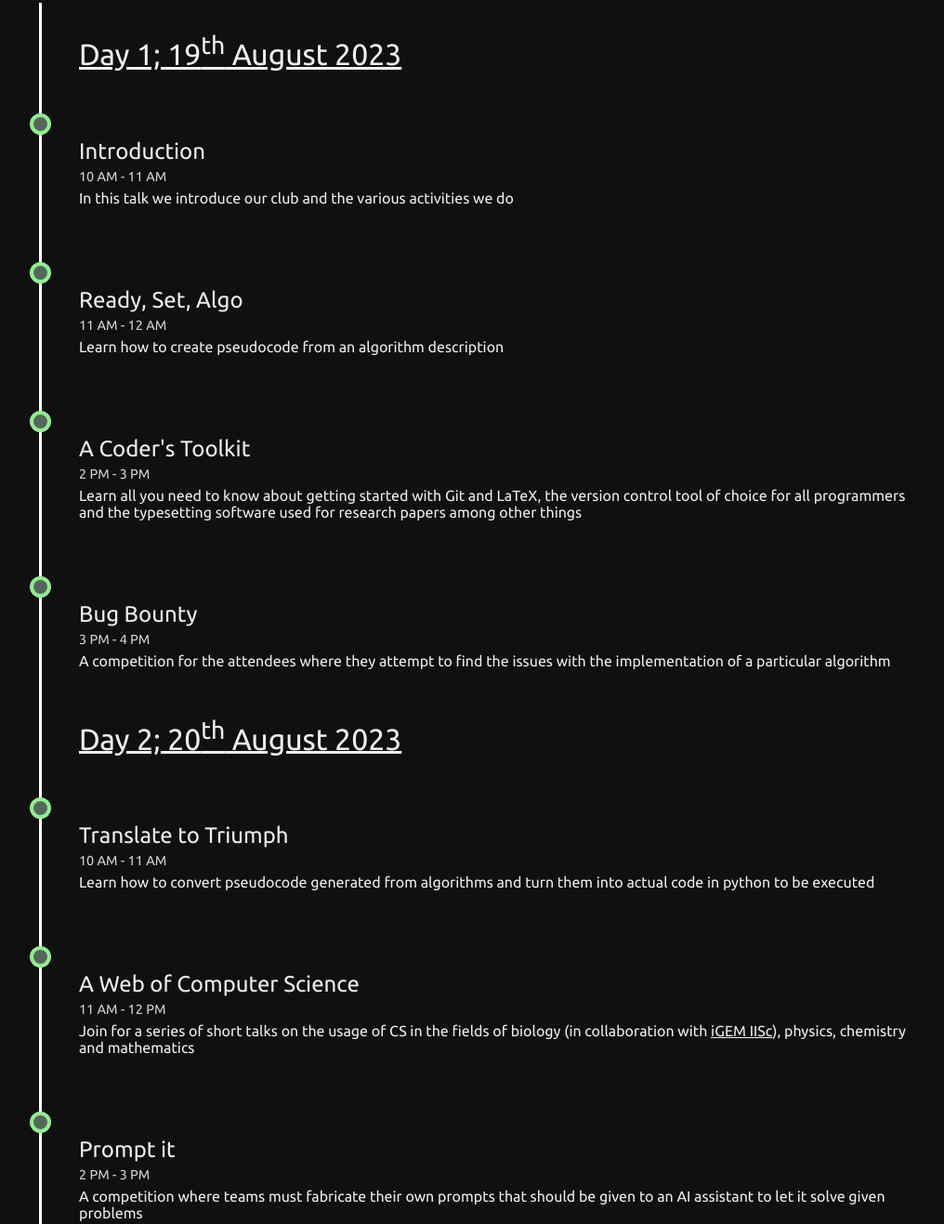
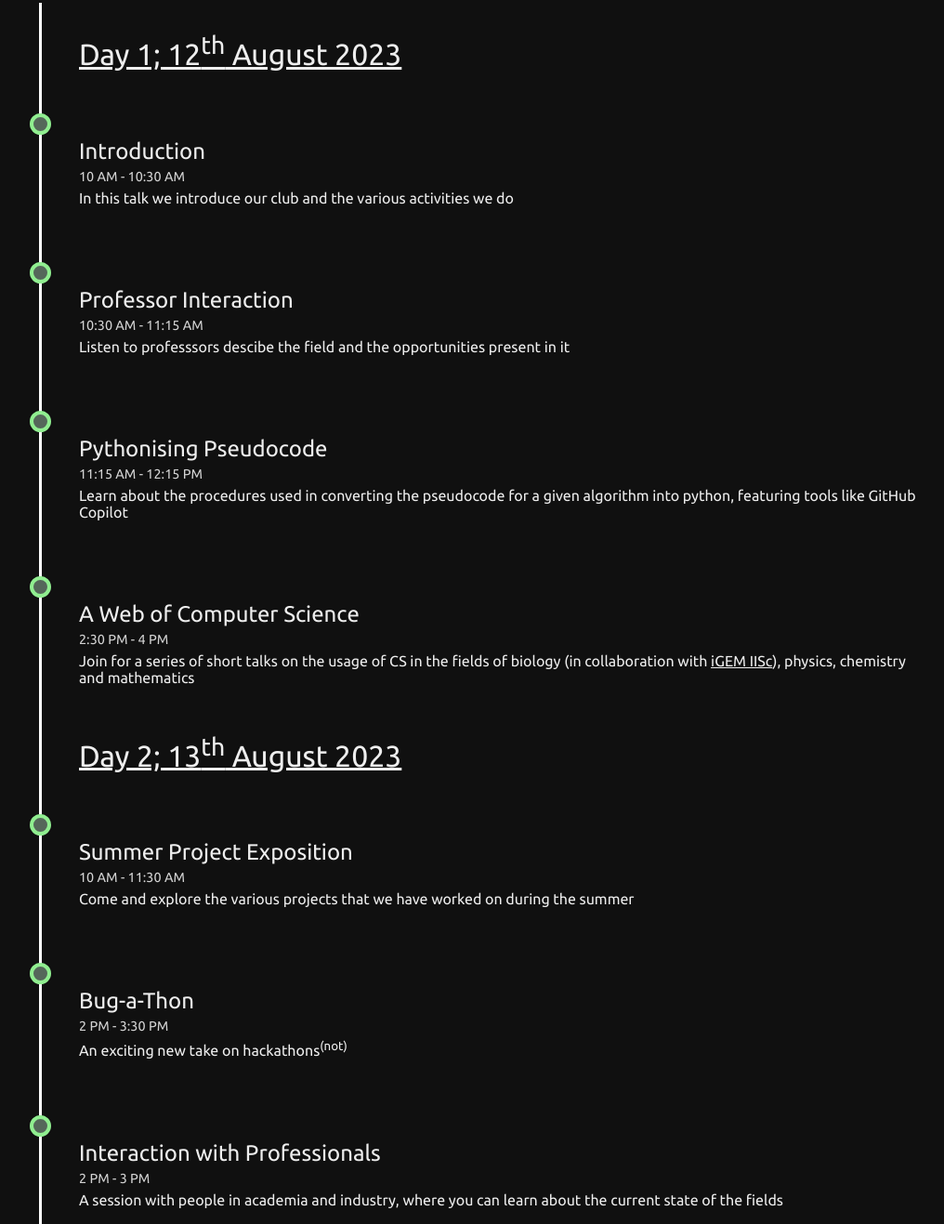
Before and after one commit to kevalpithadiya/databasediisc.github.io, a plain HTML site: page pages/launch/index.html in a window 1280 px wide. Shown: the part 897-2214 px from the top of the page at 93% size, without its empty margins (118-1134 px from the left). Drawn offline with nearby package versions, Linux system fonts and the light colour scheme.

Commit message:
bring back launch page

```diff
--- a/pages/launch/index.html
+++ b/pages/launch/index.html
@@ -44,50 +44,42 @@
     <div id="timeline-container">
       <div id="timeline">
         <div id="timeline-line"></div>
-        <div class="day">Day 1; 19<sup>th</sup> August 2023</div>
+        <div class="day">Day 1; 12<sup>th</sup> August 2023</div>
         <div class="event-container">
           <div class="event-title">Introduction</div>
-          <div class="event-timing">10 AM - 11 AM</div>
+          <div class="event-timing">10 AM - 10:30 AM</div>
           <div class="event-description">In this talk we introduce our club and the various activities we do</div>
         </div>
         <div class="event-container">
-          <div class="event-title">Ready, Set, Algo</div>
-          <div class="event-timing">11 AM - 12 AM</div>
-          <div class="event-description">Learn how to create pseudocode from an algorithm description</div>
+          <div class="event-title">Professor Interaction</div>
+          <div class="event-timing">10:30 AM - 11:15 AM</div>
+          <div class="event-description">Listen to professsors descibe the field and the opportunities present in it</div>
         </div>
         <div class="event-container">
-          <div class="event-title">A Coder's Toolkit</div>
-          <div class="event-timing">2 PM - 3 PM</div>
-          <div class="event-description">Learn all you need to know about getting started with Git and LaTeX, the version control
-            tool of choice for all programmers and the typesetting software used for research papers among other things</div>
-        </div>
-        <div class="event-container">
-          <div class="event-title">Bug Bounty</div>
-          <div class="event-timing">3 PM - 4 PM</div>
-          <div class="event-description">A competition for the attendees where they attempt to find the issues with the
-            implementation of a particular algorithm</div>
-        </div>
-        <div class="day">Day 2; 20<sup>th</sup> August 2023</div>
-        <div class="event-container">
-          <div class="event-title">Translate to Triumph</div>
-          <div class="event-timing">10 AM - 11 AM</div>
-          <div class="event-description">Learn how to convert pseudocode generated from algorithms and turn them into
-            actual code in python to be executed</div>
+          <div class="event-title">Pythonising Pseudocode</div>
+          <div class="event-timing">11:15 AM - 12:15 PM</div>
+          <div class="event-description">Learn about the procedures used in converting the pseudocode for a given algorithm into python, featuring tools like GitHub Copilot</div>
         </div>
         <div class="event-container">
           <div class="event-title">A Web of Computer Science</div>
-          <div class="event-timing">11 AM - 12 PM</div>
+          <div class="event-timing">2:30 PM - 4 PM</div>
           <div class="event-description">Join for a series of short talks on the usage of CS in the fields of biology (in collaboration with <a href="https://instagram.com/igem_iisc">iGEM IISc</a>), physics, chemistry and mathematics</div>
         </div>
+        <div class="day">Day 2; 13<sup>th</sup> August 2023</div>
         <div class="event-container">
-          <div class="event-title">Prompt it</div>
-          <div class="event-timing">2 PM - 3 PM</div>
-          <div class="event-description">A competition where teams must fabricate their own prompts that should be given to an AI assistant to let it solve given problems</div>
+          <div class="event-title">Summer Project Exposition</div>
+          <div class="event-timing">10 AM - 11:30 AM</div>
+          <div class="event-description">Come and explore the various projects that we have worked on during the summer</div>
         </div>
         <div class="event-container">
-          <div class="event-title">Summer projects</div>
-          <div class="event-timing">3 PM - 4 PM</div>
-          <div class="event-description">A series of short talks from club members on projects they worked on during the summer</div>
+          <div class="event-title">Bug-a-Thon</div>
+          <div class="event-timing">2 PM - 3:30 PM</div>
+          <div class="event-description">An exciting new take on hackathons<sup>(not)</sup></div>
+        </div>
+        <div class="event-container">
+          <div class="event-title">Interaction with Professionals</div>
+          <div class="event-timing">2 PM - 3 PM</div>
+          <div class="event-description">A session with people in academia and industry, where you can learn about the current state of the fields</div>
         </div>
       </div>
     </div>
```
